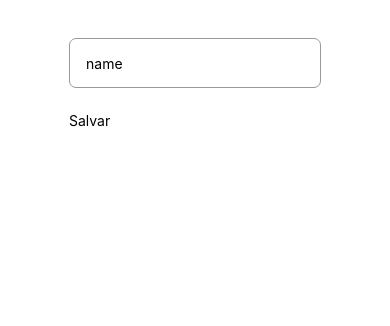
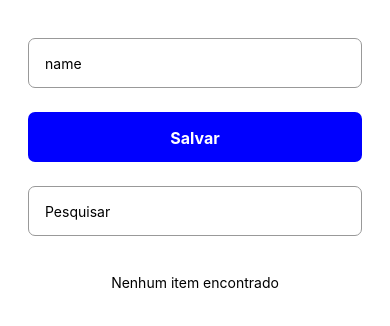
Before and after one commit to mrcomputer2018/expodrizzle, a React Native app: screen / in a window 390 px wide. Shown: the top 326 px of the page. Built offline with nearby package versions, Linux system fonts and the light colour scheme.

Commit message:
chore: Update home page styling and functionality

```diff
--- a/src/pages/home.styles.ts
+++ b/src/pages/home.styles.ts
@@ -1,8 +1,8 @@
-import { Button } from "react-native";
+import { Button, ImageBackground } from "react-native";
 
 export const styles = {
     container : {
-        flex: 1,
+        width: '100%',
     },
     input: {
         height: 50,
@@ -13,6 +13,26 @@ export const styles = {
         paddingHorizontal: 16,
     },
     button: {
+        height: 50,
         margin: 12,
-    }
+        backgroundColor: 'blue',
+        padding: 16,
+        alignItems: 'center',
+        borderRadius: 7,
+    },
+    textButton : {
+        color: 'white',
+        fontWeight: 'bold',
+        fontSize: 16,
+    },
+    pressable: {
+        marginTop: 26,
+        padding: 16,
+        borderWidth: 1,
+        borderRadius: 7,
+    },
+    textEmpty: {
+        textAlign: 'center',
+        marginTop: 26,
+    },
 }
--- a/src/pages/home.tsx
+++ b/src/pages/home.tsx
@@ -1,12 +1,21 @@
 import { useState } from "react";
-import { View, TextInput, TouchableOpacity, Text } from "react-native";
+import { View, TextInput, TouchableOpacity, Text, FlatList, Pressable } from "react-native";
 import { styles } from "./home.styles";
+
+type Data = {
+    id: number;
+    name: string;
+}
 
 const Home = () => {
     const [name, setName] = useState('');
 
+    const [data, setData] = useState<Data[]>([]);
+
+    const [ search, setSearch ] = useState('');
+
     return (
-        <View style= { styles.container }>
+        <View style={ styles.container } >
             <TextInput
             style={ styles.input }
             placeholder="nome"
@@ -17,8 +26,26 @@ const Home = () => {
             <TouchableOpacity
             style={ styles.button }
             onPress={() => console.log(name)}>
-                <Text>Salvar</Text>
+                <Text style= { styles.textButton }>Salvar</Text>
             </TouchableOpacity>
+
+            < TextInput
+            style={ styles.input }
+            placeholder="Pesquisar"
+            value={search}
+            onChangeText={setSearch}
+            />
+
+            <FlatList
+            data={data}
+            keyExtractor={(item) => String(item.id)}
+            renderItem={({ item }) =>
+                <Pressable style={ styles.pressable }>
+                    <Text>{item.name}</Text>
+                </Pressable>
+            }
+            ListEmptyComponent={() => <Text style={ styles.textEmpty }>Nenhum item encontrado</Text>}
+            />
         </View>
     );
 }
```
